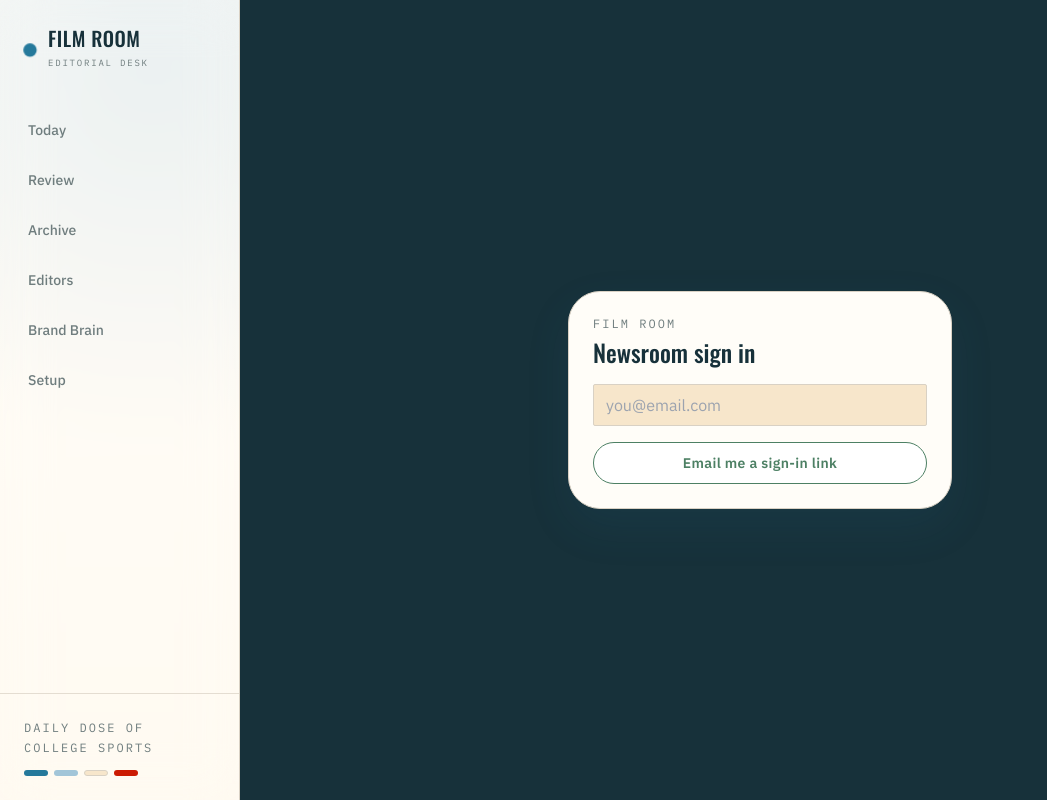
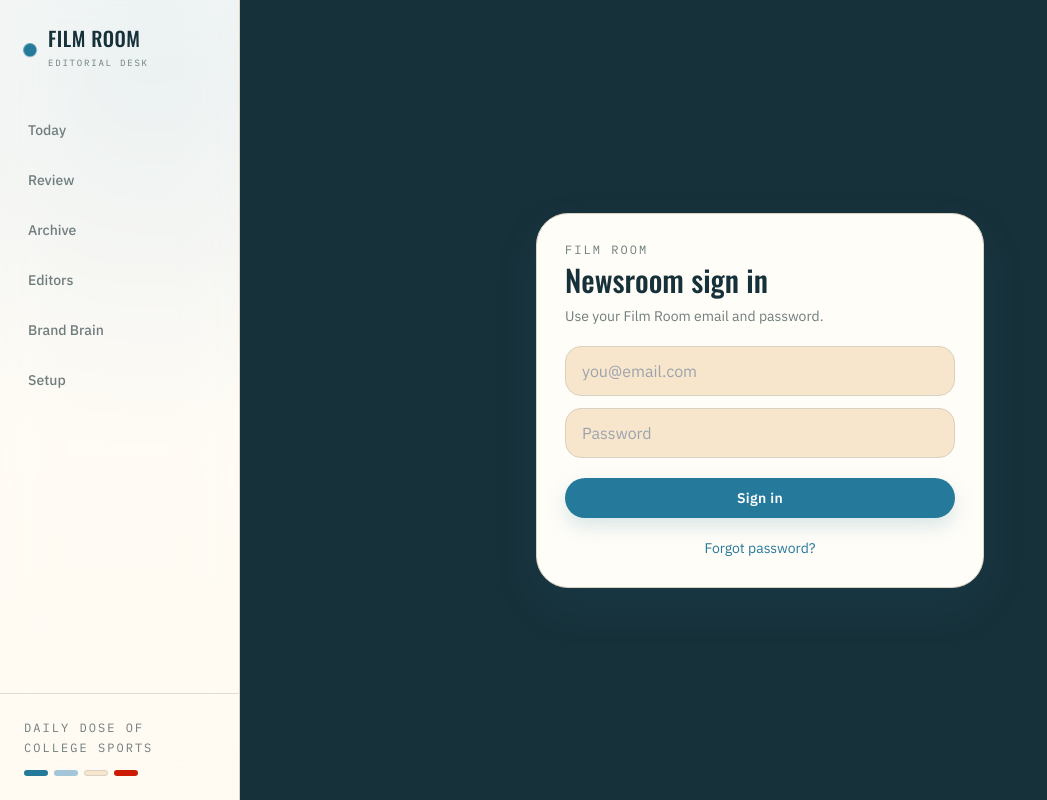
Before and after one commit to thekidd2027/thefilmroom, a Next.js app in the folder film-room/: page /login in a window 1280 px wide. Shown: the whole page, without its empty margins (0-1047 px from the left). Built offline with nearby package versions, Linux system fonts and the light colour scheme.

Commit message:
Switch Film Room login to email and password

```diff
--- a/film-room/app/login/page.tsx
+++ b/film-room/app/login/page.tsx
@@ -1,15 +1,16 @@
 "use client";
 
 import { FormEvent, useState } from "react";
+import { useRouter } from "next/navigation";
 import { supabaseBrowser } from "@/lib/supabaseBrowser";
 
-const CALLBACK_URL =
-  "https://thefilmroom-gules.vercel.app/auth/callback";
-
 export default function LoginPage() {
+  const router = useRouter();
   const [email, setEmail] = useState("");
+  const [password, setPassword] = useState("");
   const [msg, setMsg] = useState("");
   const [busy, setBusy] = useState(false);
+  const [resetBusy, setResetBusy] = useState(false);
 
   async function submit(e: FormEvent) {
     e.preventDefault();
@@ -17,51 +18,78 @@ export default function LoginPage() {
     setMsg("");
 
     const supabase = supabaseBrowser();
-
-    const { error } = await supabase.auth.signInWithOtp({
-      email,
-      options: {
-        emailRedirectTo: CALLBACK_URL,
-        shouldCreateUser: true,
-      },
-    });
+    const { error } = await supabase.auth.signInWithPassword({ email, password });
 
     if (error) {
-      setMsg(error.message);
-    } else {
-      setMsg("Check your email for the Film Room sign-in link.");
+      setMsg(error.message === "Invalid login credentials"
+        ? "That email/password combination did not work."
+        : error.message);
+      setBusy(false);
+      return;
     }
 
-    setBusy(false);
+    router.replace("/today");
+    router.refresh();
+  }
+
+  async function forgotPassword() {
+    if (!email) {
+      setMsg("Enter your email first, then click Forgot password.");
+      return;
+    }
+    setResetBusy(true);
+    setMsg("");
+    const supabase = supabaseBrowser();
+    const redirectTo = `${window.location.origin}/auth/callback?next=/set-password`;
+    const { error } = await supabase.auth.resetPasswordForEmail(email, { redirectTo });
+    setMsg(error ? error.message : "Password reset email sent. Check your inbox.");
+    setResetBusy(false);
   }
 
   return (
     <div className="min-h-screen grid place-items-center bg-ink p-6">
-      <form
-        onSubmit={submit}
-        className="panel p-6 w-full max-w-sm space-y-4"
-      >
+      <form onSubmit={submit} className="panel p-7 w-full max-w-md space-y-5">
         <div>
           <div className="label-eyebrow">FILM ROOM</div>
-          <h1 className="font-display text-2xl mt-1">
-            Newsroom sign in
-          </h1>
+          <h1 className="font-display text-3xl mt-1">Newsroom sign in</h1>
+          <p className="text-sm text-dim mt-2">Use your Film Room email and password.</p>
         </div>
 
+        <div className="space-y-3">
           <input
             type="email"
             required
+            autoComplete="email"
             value={email}
             onChange={(e) => setEmail(e.target.value)}
             placeholder="you@email.com"
-          className="w-full bg-bay2 border border-rule rounded-sm px-3 py-2"
+            className="w-full bg-bay2 border border-rule rounded-2xl px-4 py-3"
           />
+          <input
+            type="password"
+            required
+            autoComplete="current-password"
+            value={password}
+            onChange={(e) => setPassword(e.target.value)}
+            placeholder="Password"
+            className="w-full bg-bay2 border border-rule rounded-2xl px-4 py-3"
+          />
+        </div>
 
-        <button disabled={busy} className="btn-go w-full">
-          {busy ? "Sending…" : "Email me a sign-in link"}
+        <button disabled={busy} className="btn-primary w-full disabled:opacity-50">
+          {busy ? "Signing in…" : "Sign in"}
         </button>
 
-        {msg && <p className="text-sm text-dim">{msg}</p>}
+        <button
+          type="button"
+          onClick={forgotPassword}
+          disabled={resetBusy}
+          className="w-full text-sm text-jelly hover:underline disabled:opacity-50"
+        >
+          {resetBusy ? "Sending reset…" : "Forgot password?"}
+        </button>
+
+        {msg && <p className="text-sm text-dim text-center">{msg}</p>}
       </form>
     </div>
   );
```
Lines whose indentation alone changed are shown as unchanged.
